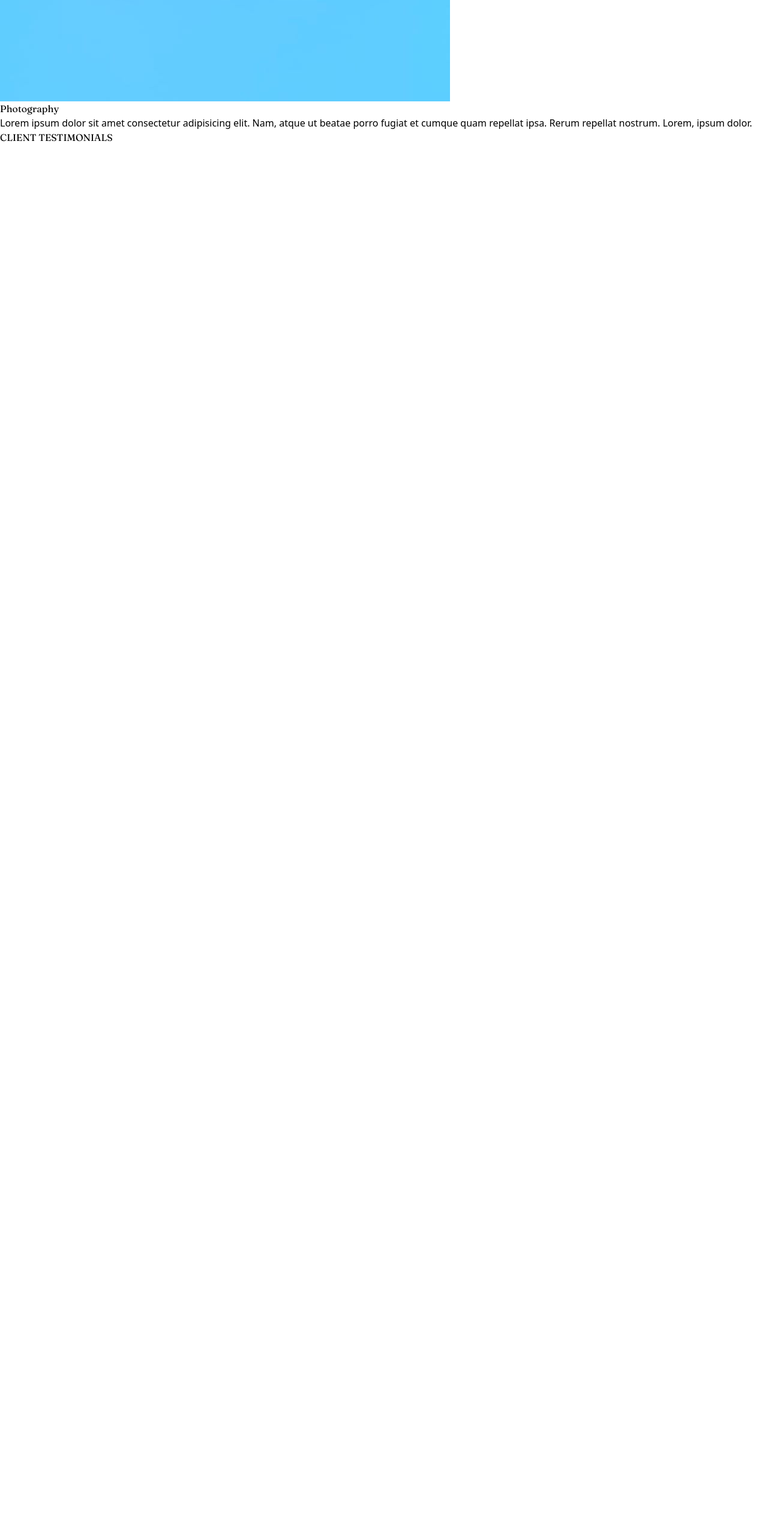
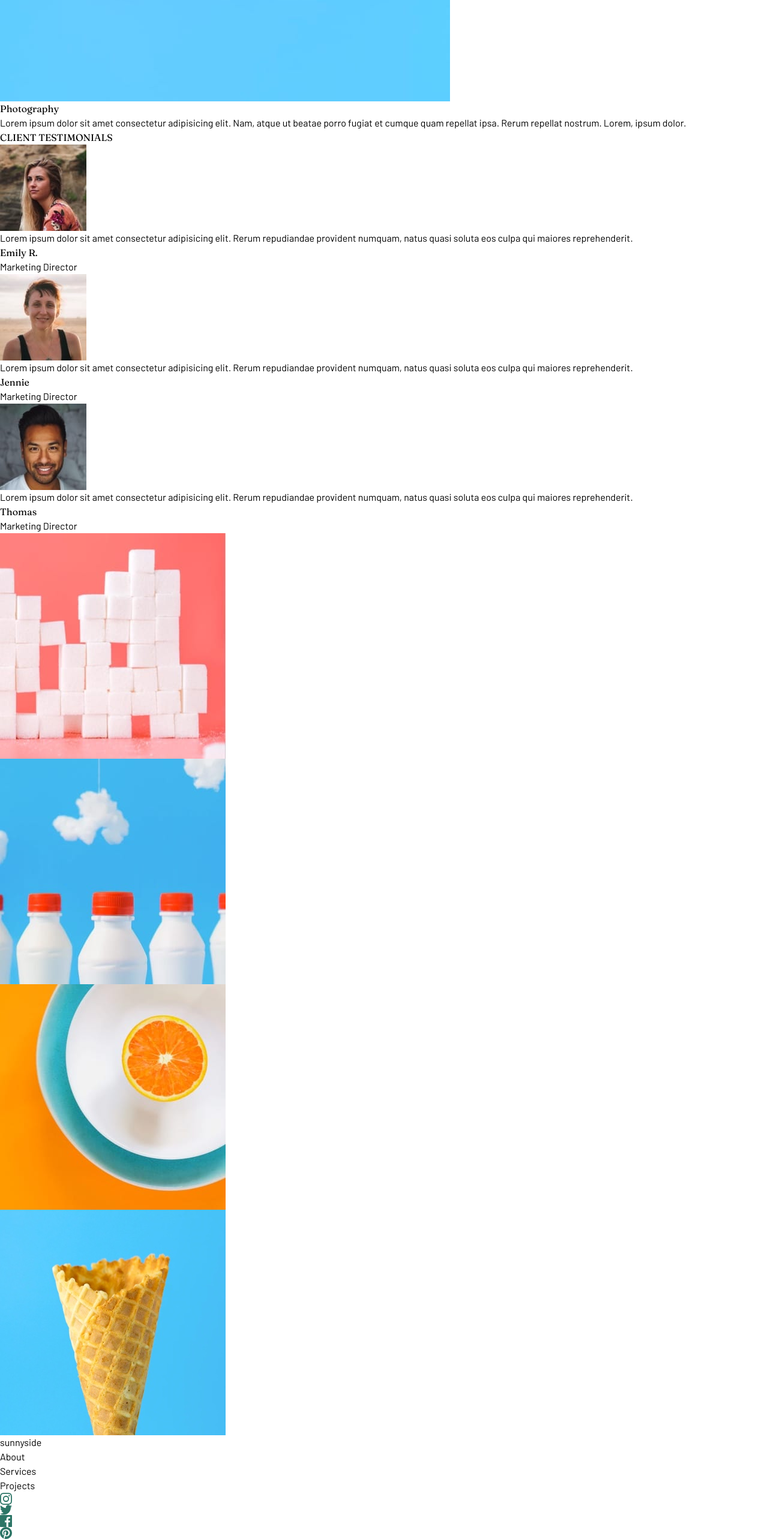
Before and after one commit to FrontEndAyush/sunny-agency, a React (Vite) app: page / in a window 1280 px wide. Shown: the part 3875-6441 px from the top of the page at 60% size. Before the commit the page ends 4116 px from the top, so only its background shows below. Built offline with nearby package versions, Linux system fonts and the light colour scheme.

Commit message:
made mobile version

```diff
--- a/src/App.jsx
+++ b/src/App.jsx
@@ -1,19 +1,21 @@
-
 import Navbar from "./components/Navbar";
 import Header from "./components/Header";
 import Content from "./components/Content";
 import Testimonials from "./components/Testimonials";
+import ImageContent from "./components/ImageContent";
+import Footer from "./components/Footer";
 function App() {
   return (
     <>
-      <main className= "  w-full">
+      <main className="  w-full">
         <div className="bg-img h-[60vh] lg:hidden">
-        <Navbar></Navbar>
-        <Header></Header>
+          <Navbar></Navbar>
+          <Header></Header>
         </div>
         <Content></Content>
         <Testimonials></Testimonials>
-
+        <ImageContent></ImageContent>
+        <Footer></Footer>
       </main>
     </>
   );
--- /dev/null
+++ b/src/components/Footer.jsx
@@ -0,0 +1,26 @@
+import React from "react";
+
+const Footer = () => {
+  return (
+    <div className="bg-[#90D4C5]">
+      <h1 className="font-bold text-3xl text-center text-[#2E7666] py-10">
+        sunnyside
+      </h1>
+
+      <ul className="flex justify-around text-[18px] px-4 text-[#2E7666] ">
+        <li>About</li>
+        <li>Services</li>
+        <li>Projects</li>
+      </ul>
+
+      <div className="flex justify-around px-20 py-10 text-[#599E8E]">
+        <img src="/images/icon-instagram.svg" alt="" />
+        <img src="/images/icon-twitter.svg" alt="" />
+        <img src="/images/icon-facebook.svg" alt="" />
+        <img src="/images/icon-pinterest.svg" alt="" />
+      </div>
+    </div>
+  );
+};
+
+export default Footer;
--- /dev/null
+++ b/src/components/ImageContent.jsx
@@ -0,0 +1,34 @@
+import React from "react";
+
+const ImageContent = () => {
+  return (
+    <div >
+      <div className="flex mt-12">
+        <img
+          src="/images/mobile/image-gallery-sugar-cubes.jpg"
+          className="w-6/12 h-fit"
+          alt=""
+        />
+        <img
+          src="/images/mobile/image-gallery-milkbottles.jpg"
+          className="h-fit w-6/12"
+          alt=""
+        />
+      </div>
+      <div className="flex">
+        <img
+          src="/images/mobile/image-gallery-orange.jpg"
+          className="w-6/12 h-fit"
+          alt=""
+        />
+        <img
+          src="/images/mobile/image-gallery-cone.jpg"
+          className="h-fit w-6/12"
+          alt=""
+        />
+      </div>
+    </div>
+  );
+};
+
+export default ImageContent;
--- a/src/components/Testimonials.jsx
+++ b/src/components/Testimonials.jsx
@@ -1,11 +1,61 @@
-import React from 'react'
+import React from "react";
 
 const Testimonials = () => {
   return (
-   <section>
-    <h1 className='main-heading text-1xl font-bold text-[#A8A9AB]'>CLIENT TESTIMONIALS </h1>
-   </section>
-  )
-}
+    <section className="py-10">
+      <h1 className="main-heading text-1xl tracking-widest  text-center font-bold text-[#A8A9AB]">
+        CLIENT TESTIMONIALS{" "}
+      </h1>
+      <div className="mx-auto">
+        <img
+          src="/images/image-emily.jpg"
+          className="rounded-full w-[80px] mx-auto my-7"
+          alt=""
+        />
+        <p className="text-center font-semibold px-6 text-[#898794]">
+          Lorem ipsum dolor sit amet consectetur adipisicing elit. Rerum
+          repudiandae provident numquam, natus quasi soluta eos culpa qui
+          maiores reprehenderit.
+        </p>
+        <h1 className="text-center mt-3 text-[18px] main-heading  font-bold">
+          Emily R.
+        </h1>
+        <p className="text-center text-[#898794] mt-1 ">Marketing Director</p>
+      </div>
+      <div className="mx-auto mt-12">
+        <img
+          src="/images/image-jennie.jpg"
+          className="rounded-full w-[80px] mx-auto my-7"
+          alt=""
+        />
+        <p className="text-center font-semibold px-6 text-[#898794]">
+          Lorem ipsum dolor sit amet consectetur adipisicing elit. Rerum
+          repudiandae provident numquam, natus quasi soluta eos culpa qui
+          maiores reprehenderit.
+        </p>
+        <h1 className="text-center mt-3 text-[18px] main-heading  font-bold">
+          Jennie
+        </h1>
+        <p className="text-center text-[#898794] mt-2 ">Marketing Director</p>
+      </div>
+      <div className="mx-auto mt-12">
+        <img
+          src="/images/image-thomas.jpg"
+          className="rounded-full w-[80px] mx-auto my-7"
+          alt=""
+        />
+        <p className="text-center font-semibold px-6 text-[#898794]">
+          Lorem ipsum dolor sit amet consectetur adipisicing elit. Rerum
+          repudiandae provident numquam, natus quasi soluta eos culpa qui
+          maiores reprehenderit.
+        </p>
+        <h1 className="text-center mt-3 text-[18px] main-heading  font-bold">
+          Thomas
+        </h1>
+        <p className="text-center text-[#898794] mt-2 ">Marketing Director</p>
+      </div>
+    </section>
+  );
+};
 
-export default Testimonials
+export default Testimonials;
--- a/src/index.css
+++ b/src/index.css
@@ -2,25 +2,24 @@
 @tailwind components;
 @tailwind utilities;
 
-
-body{
+body {
   width: 100%;
   height: 100%;
   box-sizing: border-box;
 }
-*{
+* {
   margin: 0px;
   padding: 0px;
-
+  font-family: "Barlow", sans-serif;
 }
 
-.bg-img{
+.bg-img {
   background: url("/images/mobile/image-header.jpg");
   background-repeat: no-repeat;
   background-position: center;
-   background-size: cover;
+  background-size: cover;
 }
 
-.main-heading{
-  font-family:   "Fraunces", serif;;
+.main-heading {
+  font-family: "Fraunces", serif;
 }
```
